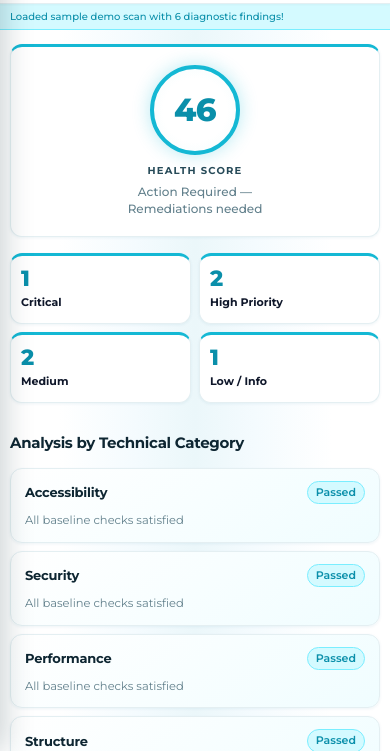
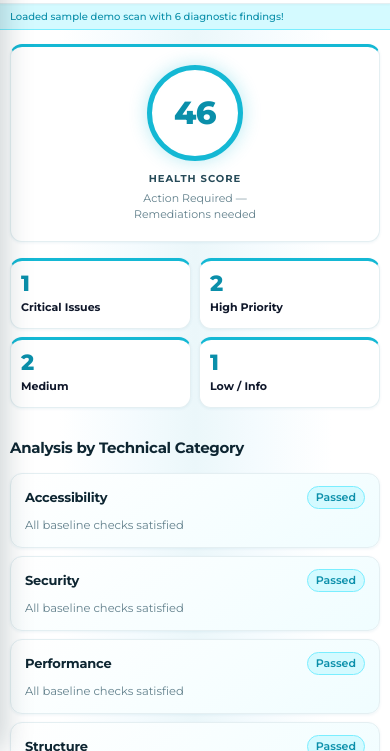
Before and after one commit to AdityaKumar-9198/Web-Companion-Dashboard, a browser extension: page dashboard/dashboard.html in a window 390 px wide. Both pictures are taken after a click on the button 323 px from the left and 72 px from the top of the page. Shown: the part 93-844 px from the top of the page. Drawn offline with Linux system fonts and the light colour scheme.

Commit message:
Redesign Health Score card: place label below ring to eliminate overlap, refine Montserrat typography and card hierarchy

```diff
--- a/dashboard/auth.css
+++ b/dashboard/auth.css
@@ -3,6 +3,8 @@
  * Companion Dashboard - Web Development Companion
  * Theme: Light Sky Blue (#C6FCFF) + Pure White
  */
+
+@import url('https://fonts.googleapis.com/css2?family=Montserrat:ital,wght@0,300;0,400;0,500;0,600;0,700;0,800;1,400&display=swap');
 
 :root {
   --primary: #0a8faa;
@@ -30,8 +32,6 @@
   margin: 0;
   padding: 0;
 }
-
-@import url('https://fonts.googleapis.com/css2?family=Montserrat:ital,wght@0,300..900;1,300..900&display=swap');
 
 body {
   font-family: 'Montserrat', -apple-system, BlinkMacSystemFont, "Segoe UI", Roboto, "Helvetica Neue", Arial, sans-serif;
--- a/dashboard/dashboard.css
+++ b/dashboard/dashboard.css
@@ -1,10 +1,10 @@
 /* ==========================================================================
    Web Development Companion — Dashboard CSS
    Sky Blue (#C6FCFF) + White Palette
-   Montserrat Font, Minimal Cards, Pill Badges, Subtle Shadows
+   Inter Font, Minimal Cards, Pill Badges, Subtle Shadows
    ========================================================================== */
 
-@import url('https://fonts.googleapis.com/css2?family=Montserrat:ital,wght@0,300..900;1,300..900&display=swap');
+@import url('https://fonts.googleapis.com/css2?family=Montserrat:ital,wght@0,300;0,400;0,500;0,600;0,700;0,800;1,400&display=swap');
 
 /* ─── CSS VARIABLES ───────────────────────────────────────────────── */
 :root {
@@ -1138,22 +1138,21 @@ body {
 }
 
 .score-ring-container {
-  width: 104px;
-  height: 104px;
+  width: 110px;
+  height: 110px;
   border-radius: 50%;
-  border: 4px solid var(--accent);
+  border: 5px solid var(--accent);
   display: flex;
   align-items: center;
   justify-content: center;
   margin-bottom: 12px;
-  box-shadow: 0 0 20px rgba(20, 184, 212, 0.25);
-  background: radial-gradient(circle, #ffffff 55%, #f2fbfc 100%);
-  transition: var(--transition);
+  box-shadow: 0 0 20px rgba(20, 184, 212, 0.22);
+  transition: var(--transition);
+  background: radial-gradient(circle, #ffffff 65%, #f2fbfc 100%);
   flex-shrink: 0;
 }
 
 .score-value {
-  font-family: var(--font-heading);
   font-size: 38px;
   font-weight: 800;
   letter-spacing: -0.5px;
@@ -1162,33 +1161,28 @@ body {
   display: flex;
   align-items: center;
   justify-content: center;
-  text-align: center;
-  user-select: none;
 }
 
 .score-label {
-  font-family: var(--font-heading);
   font-size: 11px;
   text-transform: uppercase;
   letter-spacing: 1.2px;
   color: var(--text-secondary);
   font-weight: 700;
-  margin-bottom: 6px;
-  display: block;
+  margin-bottom: 5px;
 }
 
 .score-description {
   font-size: 12px;
   color: var(--text-muted);
   line-height: 1.45;
-  max-width: 200px;
-  font-weight: 500;
+  max-width: 190px;
 }
 .score-description:empty {
   display: none;
 }
 .score-card:has(.score-description:empty) .score-ring-container {
-  margin-bottom: 8px;
+  margin-bottom: 6px;
 }
 
 /* Severity Grid */
@@ -2365,15 +2359,17 @@ input:checked + .slider::before { transform: translateX(19px); background: #fff;
   .target-full-url { font-size: 8.5px; }
 
   .tab-pane { padding: 10px 10px 32px; }
+  .overview-hero-quote { font-size: 17px; }
+  .overview-hero-sub { font-size: 11px; }
   .score-card { padding: 18px 12px; }
-  .score-ring-container { width: 90px; height: 90px; margin-bottom: 8px; }
+  .score-ring-container { width: 96px; height: 96px; margin-bottom: 10px; }
   .score-value { font-size: 32px; }
-  .score-label { font-size: 10px; margin-bottom: 4px; }
+  .score-label { font-size: 10px; letter-spacing: 1px; margin-bottom: 4px; }
+  .score-description { font-size: 11px; max-width: 170px; }
   .severity-stat-grid { grid-template-columns: repeat(2, 1fr); gap: 8px; }
   .stat-box { padding: 12px 10px; }
   .stat-number { font-size: 22px; }
   .stat-title { font-size: 11px; }
-  .stat-sub { font-size: 9px; }
   .category-cards-grid { grid-template-columns: 1fr; gap: 8px; }
   .category-card { padding: 12px 14px; }
 
@@ -2403,6 +2399,8 @@ input:checked + .slider::before { transform: translateX(19px); background: #fff;
 @media (max-width: 360px) {
   .topbar-left { padding: 6px 8px; gap: 6px; }
   .topbar-right { padding: 5px 8px; gap: 5px; }
+  .score-ring-container { width: 88px; height: 88px; margin-bottom: 8px; }
+  .score-value { font-size: 28px; }
   .severity-stat-grid { grid-template-columns: 1fr; }
   .topbar-mobile-logo {
     display: block;
--- a/dashboard/dashboard.html
+++ b/dashboard/dashboard.html
@@ -9,7 +9,7 @@
   <title>Web Development Companion — Developer Dashboard</title>
   <link rel="preconnect" href="https://fonts.googleapis.com">
   <link rel="preconnect" href="https://fonts.gstatic.com" crossorigin>
-  <link href="https://fonts.googleapis.com/css2?family=Montserrat:ital,wght@0,300..900;1,300..900&display=swap" rel="stylesheet">
+  <link href="https://fonts.googleapis.com/css2?family=Montserrat:ital,wght@0,300;0,400;0,500;0,600;0,700;0,800;1,400&display=swap" rel="stylesheet">
   <link rel="stylesheet" href="dashboard.css">
 </head>
 
@@ -173,7 +173,7 @@
           <img src="../assets/logo.png" alt="Web Companion" class="topbar-mobile-logo" onerror="if(!this.dataset.fb){this.dataset.fb='1';this.src='assets/logo.png';}else if(this.dataset.fb==='1'){this.dataset.fb='2';this.src='/assets/logo.png';}">
           <div class="page-meta">
             <h2 class="target-title" id="pageMetaTitle">Page Analysis Dashboard</h2>
-            <span class="target-full-url" id="pageMetaUrl">Ready to audit</span>
+            <span class="target-full-url" id="pageMetaUrl">Select or perform a scan to inspect findings</span>
           </div>
         </div>
 
@@ -234,9 +234,9 @@
           <!-- Health Score -->
           <div class="score-card">
             <div class="score-ring-container" id="scoreRing">
-              <span class="score-value" id="healthScoreValue">100</span>
+              <div class="score-value" id="healthScoreValue">100</div>
             </div>
-            <span class="score-label">Health Score</span>
+            <div class="score-label">Health Score</div>
             <div class="score-description" id="healthScoreDesc"></div>
           </div>
 
@@ -244,7 +244,7 @@
           <div class="severity-stat-grid">
             <div class="stat-box crit">
               <div class="stat-number" id="kpiCritical">0</div>
-              <div class="stat-title">Critical</div>
+              <div class="stat-title">Critical Issues</div>
             </div>
             <div class="stat-box high">
               <div class="stat-number" id="kpiHigh">0</div>
--- a/popup/popup.css
+++ b/popup/popup.css
@@ -3,7 +3,7 @@
    Light Sky Blue (#C6FCFF) + Clean White Theme (Matches Full Dashboard)
    ========================================================================== */
 
-@import url('https://fonts.googleapis.com/css2?family=Montserrat:ital,wght@0,300..900;1,300..900&display=swap');
+@import url('https://fonts.googleapis.com/css2?family=Montserrat:ital,wght@0,300;0,400;0,500;0,600;0,700;0,800;1,400&display=swap');
 
 :root {
   /* Backgrounds */
```
Also changed, not shown: dashboard/login.html (+1 -1 lines), dashboard/register.html (+1 -1 lines), popup/popup.html (+1 -1 lines).
